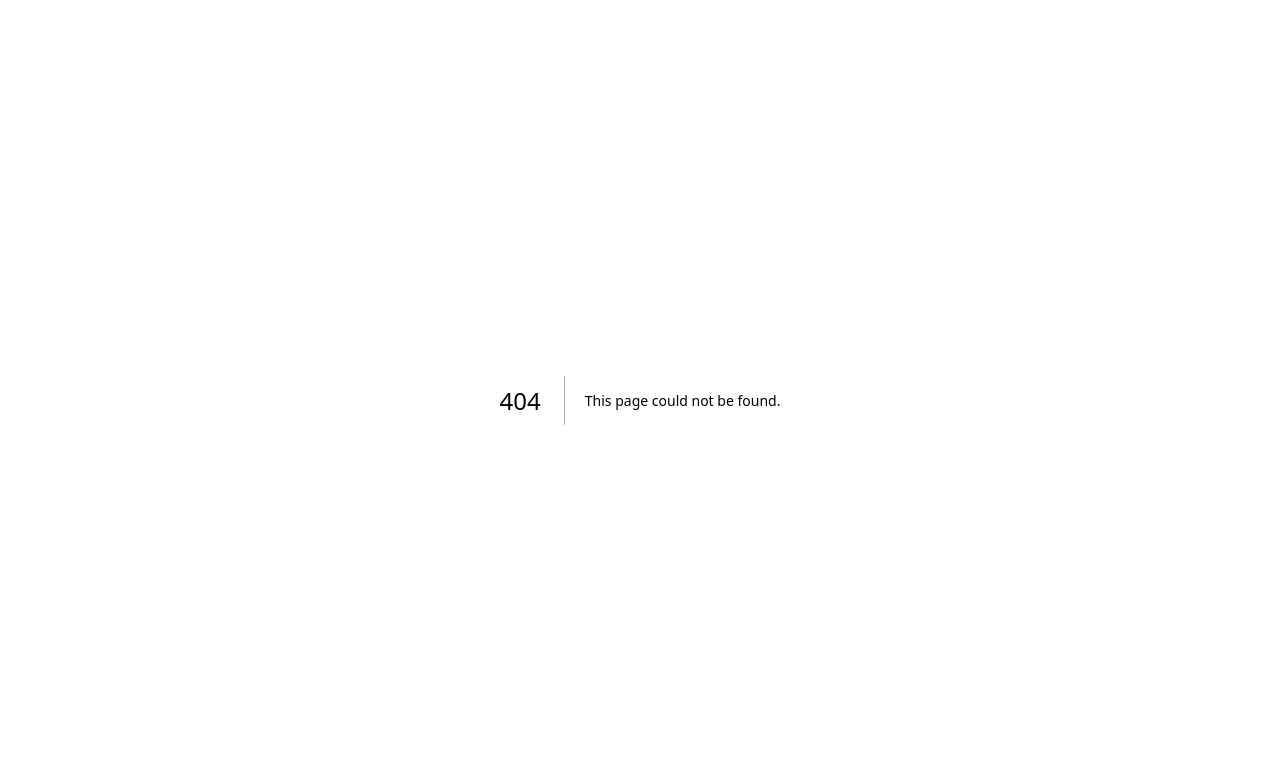
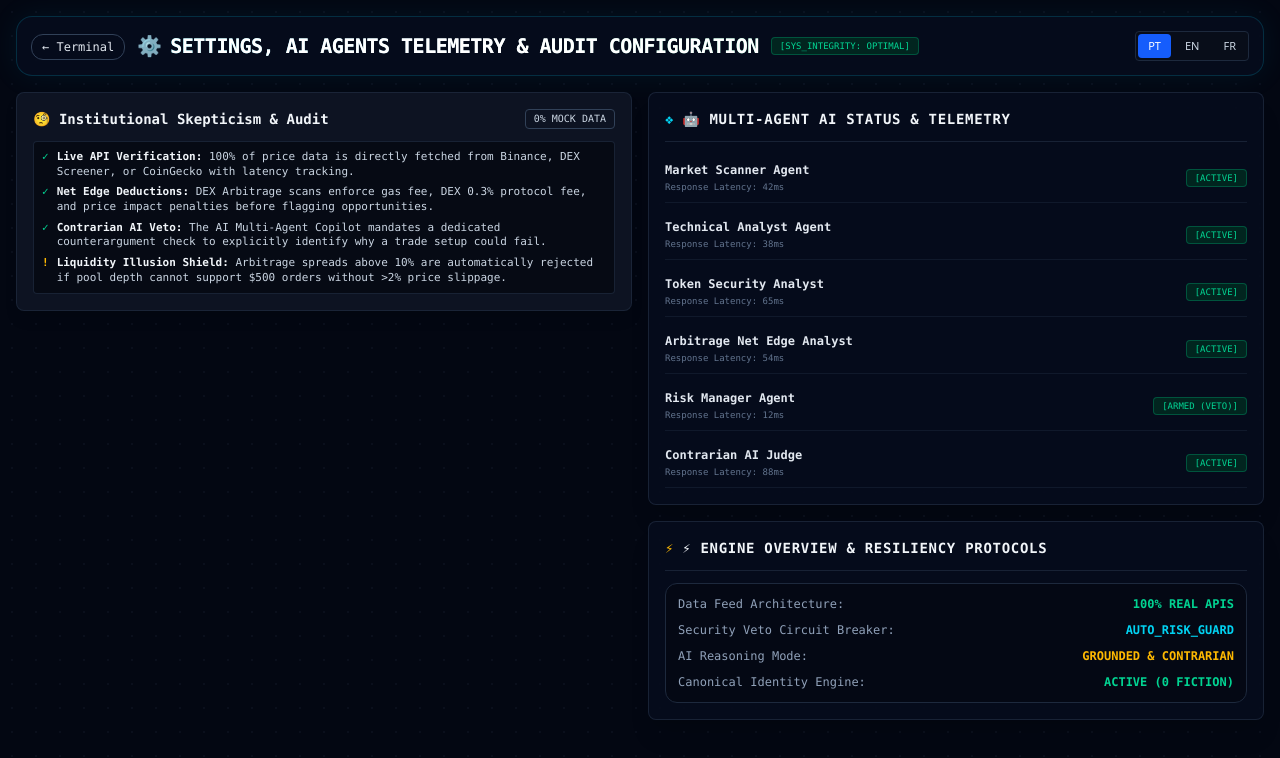
Before and after one commit to rpolicarpo100/Digitalworker_Crypto, a Next.js app: page /settings in a window 1280 px wide. Before the commit this address had no page. Shown: the top 758 px of the page. Built offline with nearby package versions, Linux system fonts and the light colour scheme.

Commit message:
refactor: remove MEV order impact simulator from dashboard and move Multi-Agent AI Status, Engine Overview & Skeptical Audit to /settings

```diff
--- a/app/page.tsx
+++ b/app/page.tsx
@@ -10,8 +10,6 @@
 import { PriceChart } from "../components/dashboard/PriceChart";
 import { OrderBookVisualizer } from "../components/dashboard/OrderBookVisualizer";
 import { RiskRadar } from "../components/dashboard/RiskRadar";
-import { OrderImpactCalculator } from "../components/dashboard/OrderImpactCalculator";
-import { SkepticalAuditWidget } from "../components/dashboard/SkepticalAuditWidget";
 import { LanguageToggle } from "../components/ui/LanguageToggle";
 import { Card, CardContent, CardHeader, CardTitle } from "../components/ui/card";
 import { Badge } from "../components/ui/badge";
@@ -174,6 +172,11 @@
           <Link href="/wallet">
             <Button variant="outline" size="sm" className="bg-[#0b142b] border-cyan-500/40 text-cyan-300 hover:bg-cyan-500 hover:text-black font-bold text-xs rounded-xl">
               🐋 Whales
+            </Button>
+          </Link>
+          <Link href="/settings">
+            <Button variant="outline" size="sm" className="bg-[#0b142b] border-cyan-500/40 text-cyan-300 hover:bg-cyan-500 hover:text-black font-bold text-xs rounded-xl">
+              ⚙️ Settings
             </Button>
           </Link>
           <LanguageToggle />
@@ -362,69 +365,14 @@
           {/* Real-time SVG Price Chart */}
           <PriceChart symbol={selectedAsset} />
 
-          {/* MEV & Order Impact Realism Simulator */}
-          <OrderImpactCalculator symbol={selectedAsset} />
-
           {/* AI Multi-Agent Copilot */}
           <AiCopilot />
         </div>
 
-        {/* Right Column: Orderbook Depth, Risk Radar & Skeptical Audit (1 col) */}
+        {/* Right Column: Orderbook Depth & Risk Radar */}
         <div className="space-y-4">
           <OrderBookVisualizer symbol={selectedAsset} />
           <RiskRadar symbol={selectedAsset} />
-          <SkepticalAuditWidget />
-
-          <Card className="bg-[#070d1e]/80 backdrop-blur-xl border border-cyan-500/20 shadow-xl rounded-2xl">
-            <CardHeader className="pb-2 border-b border-slate-800/80">
-              <CardTitle className="text-sm font-black font-mono tracking-wider uppercase flex items-center space-x-2">
-                <span className="text-cyan-400">❖</span>
-                <span>{t.aiAgentsStatus}</span>
-              </CardTitle>
-            </CardHeader>
-            <CardContent className="space-y-2 text-xs pt-3 font-mono">
-              {[
-                { name: "Market Scanner Agent", status: "ACTIVE" },
-                { name: "Technical Analyst Agent", status: "ACTIVE" },
-                { name: "Token Security Analyst", status: "ACTIVE" },
-                { name: "Arbitrage Net Edge Analyst", status: "ACTIVE" },
-                { name: "Risk Manager Agent", status: "ARMED (VETO)" },
-                { name: "Contrarian AI Judge", status: "ACTIVE" },
-              ].map((agent, i) => (
-                <div key={i} className="flex justify-between items-center py-1.5 border-b border-slate-800/50">
-                  <span className="text-slate-300 font-bold">{agent.name}</span>
-                  <Badge variant="success" className="text-[9px] font-mono font-bold bg-emerald-950 border border-emerald-500/40 text-emerald-400">
-                    [{agent.status}]
-                  </Badge>
-                </div>
-              ))}
-            </CardContent>
-          </Card>
-
-          <Card className="bg-[#070d1e]/80 backdrop-blur-xl border border-cyan-500/20 shadow-xl rounded-2xl">
-            <CardHeader className="pb-2 border-b border-slate-800/80">
-              <CardTitle className="text-sm font-black font-mono tracking-wider uppercase flex items-center space-x-2">
-                <span className="text-amber-400">⚡</span>
-                <span>{t.engineOverview}</span>
-              </CardTitle>
-            </CardHeader>
-            <CardContent className="pt-3 text-xs font-mono text-slate-300">
-              <div className="p-3 bg-[#040814] rounded-xl border border-slate-800 space-y-2">
-                <div className="flex justify-between items-center">
-                  <span className="text-slate-400">{t.dataFeed}:</span>
-                  <span className="text-emerald-400 font-bold">100% REAL APIS</span>
-                </div>
-                <div className="flex justify-between items-center">
-                  <span className="text-slate-400">{t.securityVeto}:</span>
-                  <span className="text-cyan-400 font-bold">AUTO_RISK_GUARD</span>
-                </div>
-                <div className="flex justify-between items-center">
-                  <span className="text-slate-400">{t.aiReasoning}:</span>
-                  <span className="text-amber-400 font-bold">GROUNDED & CONTRARIAN</span>
-                </div>
-              </div>
-            </CardContent>
-          </Card>
         </div>
       </div>
     </main>
--- /dev/null
+++ b/app/settings/page.tsx
@@ -0,0 +1,109 @@
+"use client";
+
+import Link from "next/link";
+import { Card, CardContent, CardHeader, CardTitle } from "../../components/ui/card";
+import { Badge } from "../../components/ui/badge";
+import { Button } from "../../components/ui/button";
+import { LanguageToggle } from "../../components/ui/LanguageToggle";
+import { SkepticalAuditWidget } from "../../components/dashboard/SkepticalAuditWidget";
+
+export default function SettingsPage() {
+  return (
+    <main className="flex-1 max-w-7xl w-full mx-auto p-4 space-y-4 bg-[#030712] min-h-screen text-slate-100 font-sans relative">
+      <div className="fixed inset-0 bg-[radial-gradient(#1e293b_1px,transparent_1px)] [background-size:24px_24px] opacity-25 pointer-events-none z-0" />
+
+      {/* Header */}
+      <div className="relative z-10 flex flex-wrap items-center justify-between border border-cyan-500/20 bg-[#070d1e]/80 backdrop-blur-xl p-3.5 rounded-2xl shadow-[0_0_30px_rgba(6,182,212,0.08)]">
+        <div className="flex items-center space-x-3">
+          <Link href="/">
+            <Button variant="outline" size="sm" className="bg-[#0b142b] border-cyan-500/40 text-cyan-300 hover:bg-cyan-500 hover:text-black font-mono font-bold text-xs transition-all duration-300 rounded-xl">
+              ← Terminal
+            </Button>
+          </Link>
+          <div className="flex items-center space-x-2">
+            <span className="text-xl">⚙️</span>
+            <h1 className="text-xl font-black font-mono tracking-tight text-white uppercase bg-gradient-to-r from-cyan-300 via-sky-100 to-emerald-300 bg-clip-text text-transparent">
+              SETTINGS, AI AGENTS TELEMETRY & AUDIT CONFIGURATION
+            </h1>
+          </div>
+          <Badge variant="success" className="text-[9px] font-mono font-bold bg-emerald-950 border border-emerald-500/40 text-emerald-400">
+            [SYS_INTEGRITY: OPTIMAL]
+          </Badge>
+        </div>
+
+        <div className="flex items-center space-x-3">
+          <LanguageToggle />
+        </div>
+      </div>
+
+      {/* Settings Grid */}
+      <div className="relative z-10 grid grid-cols-1 md:grid-cols-2 gap-4 font-mono">
+        {/* Skeptical Audit & Institutional Verification */}
+        <div className="space-y-4">
+          <SkepticalAuditWidget />
+        </div>
+
+        {/* AI Agents Status & Engine Overview */}
+        <div className="space-y-4">
+          <Card className="bg-[#070d1e]/80 backdrop-blur-xl border border-cyan-500/20 shadow-xl rounded-2xl">
+            <CardHeader className="pb-2 border-b border-slate-800/80">
+              <CardTitle className="text-sm font-black font-mono tracking-wider uppercase flex items-center space-x-2">
+                <span className="text-cyan-400">❖</span>
+                <span>🤖 Multi-Agent AI Status & Telemetry</span>
+              </CardTitle>
+            </CardHeader>
+            <CardContent className="space-y-2 text-xs pt-3 font-mono">
+              {[
+                { name: "Market Scanner Agent", status: "ACTIVE", latency: "42ms" },
+                { name: "Technical Analyst Agent", status: "ACTIVE", latency: "38ms" },
+                { name: "Token Security Analyst", status: "ACTIVE", latency: "65ms" },
+                { name: "Arbitrage Net Edge Analyst", status: "ACTIVE", latency: "54ms" },
+                { name: "Risk Manager Agent", status: "ARMED (VETO)", latency: "12ms" },
+                { name: "Contrarian AI Judge", status: "ACTIVE", latency: "88ms" },
+              ].map((agent, i) => (
+                <div key={i} className="flex justify-between items-center py-2 border-b border-slate-800/50">
+                  <div>
+                    <span className="text-slate-200 font-bold block">{agent.name}</span>
+                    <span className="text-[9px] text-slate-500">Response Latency: {agent.latency}</span>
+                  </div>
+                  <Badge variant="success" className="text-[9px] font-mono font-bold bg-emerald-950 border border-emerald-500/40 text-emerald-400">
+                    [{agent.status}]
+                  </Badge>
+                </div>
+              ))}
+            </CardContent>
+          </Card>
+
+          <Card className="bg-[#070d1e]/80 backdrop-blur-xl border border-cyan-500/20 shadow-xl rounded-2xl">
+            <CardHeader className="pb-2 border-b border-slate-800/80">
+              <CardTitle className="text-sm font-black font-mono tracking-wider uppercase flex items-center space-x-2">
+                <span className="text-amber-400">⚡</span>
+                <span>⚡ Engine Overview & Resiliency Protocols</span>
+              </CardTitle>
+            </CardHeader>
+            <CardContent className="pt-3 text-xs font-mono text-slate-300">
+              <div className="p-3 bg-[#040814] rounded-xl border border-slate-800 space-y-2.5">
+                <div className="flex justify-between items-center">
+                  <span className="text-slate-400">Data Feed Architecture:</span>
+                  <span className="text-emerald-400 font-bold">100% REAL APIS</span>
+                </div>
+                <div className="flex justify-between items-center">
+                  <span className="text-slate-400">Security Veto Circuit Breaker:</span>
+                  <span className="text-cyan-400 font-bold">AUTO_RISK_GUARD</span>
+                </div>
+                <div className="flex justify-between items-center">
+                  <span className="text-slate-400">AI Reasoning Mode:</span>
+                  <span className="text-amber-400 font-bold">GROUNDED & CONTRARIAN</span>
+                </div>
+                <div className="flex justify-between items-center">
+                  <span className="text-slate-400">Canonical Identity Engine:</span>
+                  <span className="text-emerald-400 font-bold">ACTIVE (0 FICTION)</span>
+                </div>
+              </div>
+            </CardContent>
+          </Card>
+        </div>
+      </div>
+    </main>
+  );
+}
```
